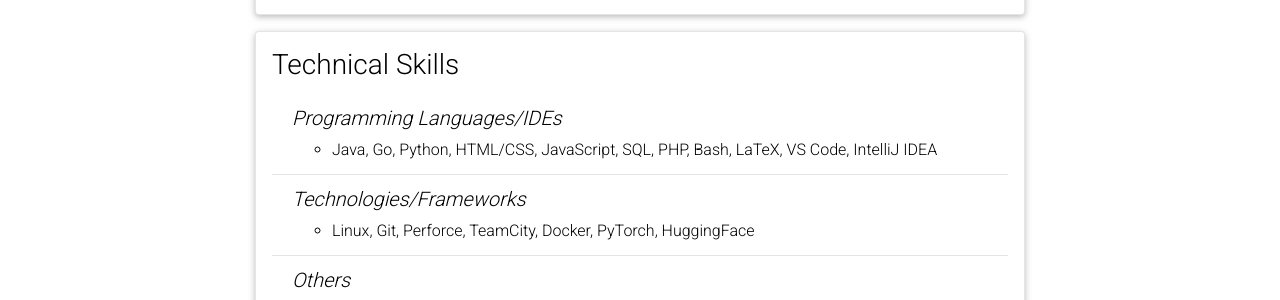
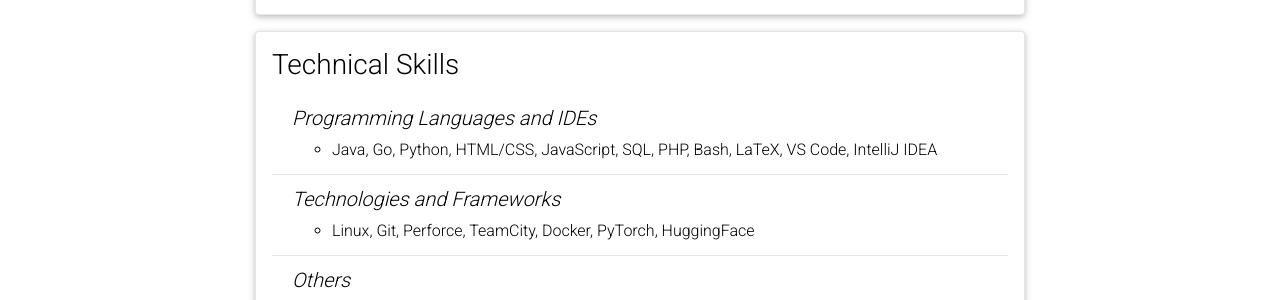
Before and after one commit to civita/civita.github.io, a Jekyll site: the page built from _pages/cv.md, in a window 1280 px wide and 900 px high, scrolled down 1878 px. Shown: the part 294-594 px from the top of the window. Built offline with Jekyll 4.4.1, drawn with Linux system fonts in a browser that asks for light colours; comment, search, counter and statistics services are not loaded; a style sheet for code colours, icons or effects is not loaded.

Commit message:
_pages/cv.md

```diff
--- a/_data/cv.yml
+++ b/_data/cv.yml
@@ -71,10 +71,10 @@
 - title: Technical Skills
   type: nested_list
   contents:
-    - title: Programming Languages/IDEs
+    - title: Programming Languages and IDEs
       items:
         - Java, Go, Python, HTML/CSS, JavaScript, SQL, PHP, Bash, LaTeX, VS Code, IntelliJ IDEA
-    - title: Technologies/Frameworks
+    - title: Technologies and Frameworks
       items:
         - Linux, Git, Perforce, TeamCity, Docker, PyTorch, HuggingFace
     - title: Others
```
Also changed, not shown: _pages/cv.md (+1 -1 lines).
